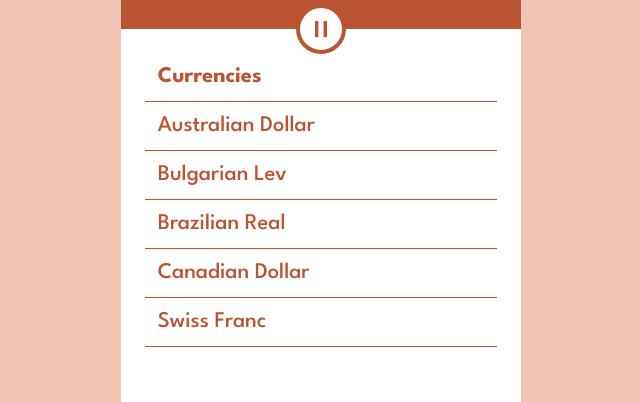
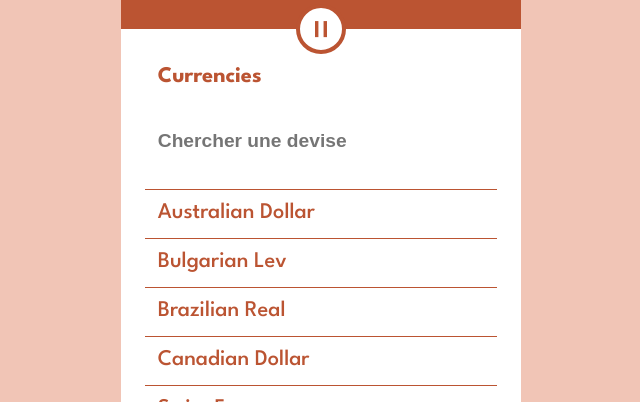
Before and after one commit to GhislainFaure/ReactConverter, a React app: page / in a window 1280 px wide. Shown: the part 161-563 px from the top of the page, without its empty margins (319-959 px from the left). Built offline with nearby package versions, Linux system fonts and the light colour scheme.

Commit message:
ajout d'un input dans le composant Currencies avec son style permettant de chercher une devise préçise

```diff
--- a/src/components/Currencies/index.js
+++ b/src/components/Currencies/index.js
@@ -6,6 +6,11 @@ function Currencies({ currencies, onCurrencyClick }) {
   return (
     <div className="currencies">
       <h2 className="currencies__title">Currencies</h2>
+      <input
+        type="text"
+        className="currencies__input"
+        placeholder="Chercher une devise"
+      />
       <ul className="currencies__list">
         {currencies.map((currency) => (
           <li
--- a/src/components/Currencies/style.scss
+++ b/src/components/Currencies/style.scss
@@ -11,7 +11,19 @@
     font-weight: bold;
     padding: 0.8rem;
   }
+  &__input {
+    background-color: vars.$distinctColor;
+    color: vars.$principalColor;
+    border: none;
+    padding: 0.8rem;
+    font-size: 1.2rem;
+    font-weight: bold;
+    margin-top: 1rem;
+    display: block;
+    width: 100%;
+  }
   &__list {
+    margin-top: 1.5rem;
     overflow-y: scroll;
     max-height: 250px;
     &__item {
--- a/src/components/Header/style.scss
+++ b/src/components/Header/style.scss
@@ -13,6 +13,7 @@
 
   &__input {
     background-color: vars.$distinctColor;
+    color: vars.$principalColor;
     border: 4px solid vars.$alternativeColor;
     padding: 0.5rem;
     font-size: 1.2rem;
--- a/src/components/app/index.js
+++ b/src/components/app/index.js
@@ -21,6 +21,16 @@ class App extends React.Component {
     this.handleButtonclick = this.handleButtonclick.bind(this);
     this.handleCurrencyClick = this.handleCurrencyClick.bind(this);
     this.handleChangeInput = this.handleChangeInput.bind(this);
+  }
+
+  componentDidMount() {
+    console.log(`l'aplication vient d'etre rendue `);
+  }
+
+  componentDidUpdate(prevProps, prevState) {
+    if (prevState.selectedCurrency !== this.state.selectedCurrency) {
+      document.title = `conversion d'euros en ${this.state.selectedCurrency}`;
+    }
   }
 
   handleButtonclick() {
```
